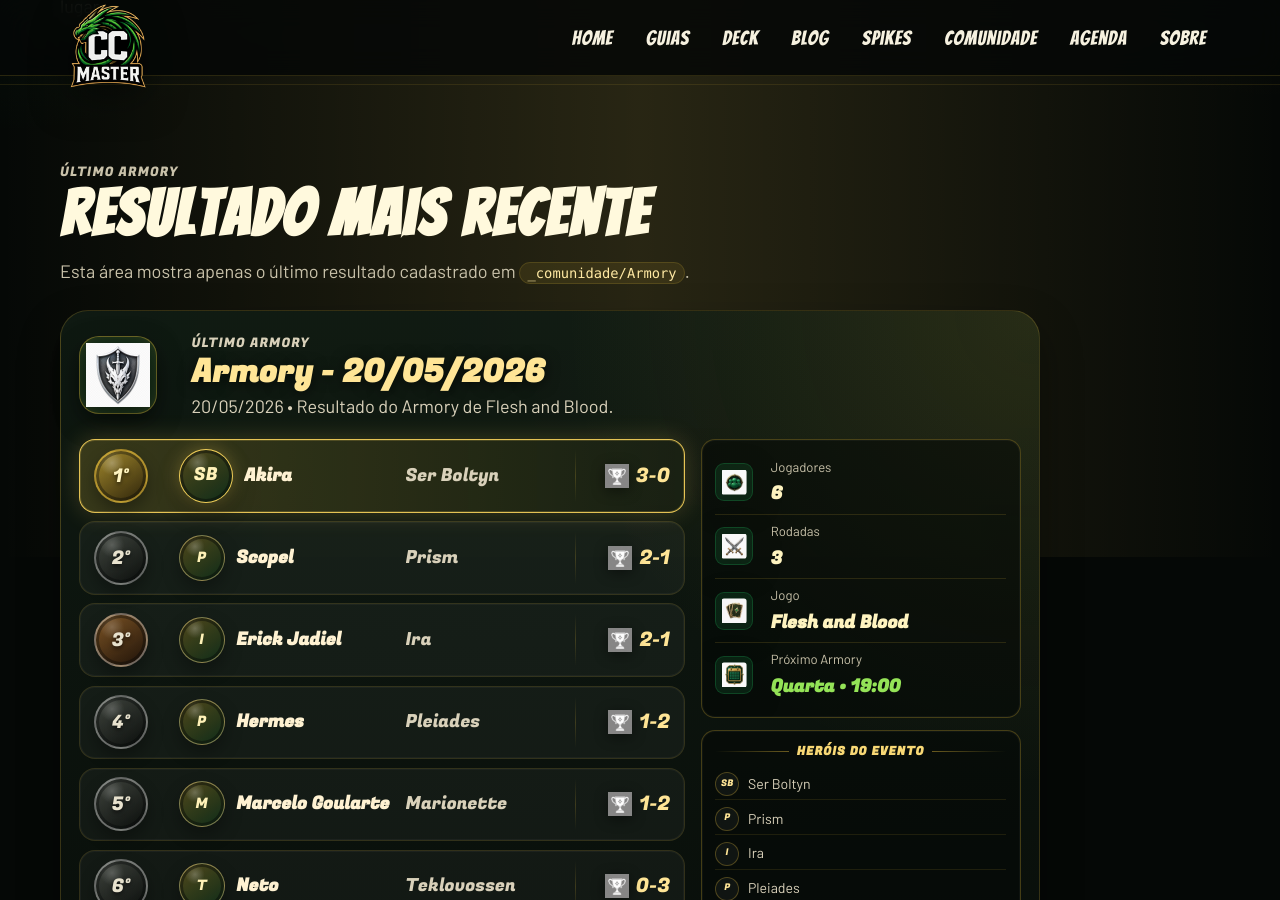
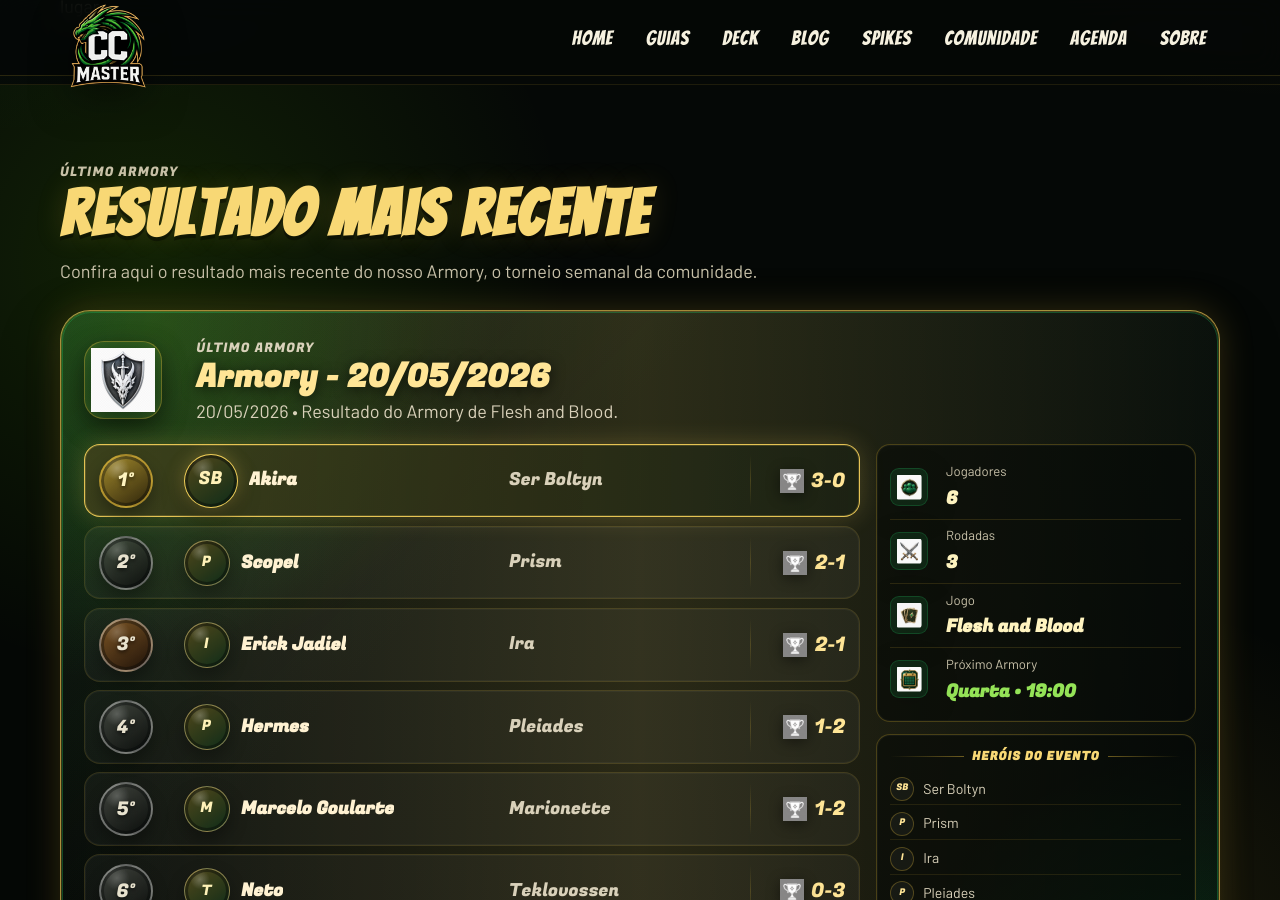
Before and after one commit to Knoha-knotoa/cianortecardmaster, a Jekyll site: the page built from comunidade.html, in a window 1280 px wide and 900 px high, scrolled down 344 px. Built offline with Jekyll 4.4.1, drawn with Linux system fonts in a browser that asks for light colours.

Commit message:
Add files via upload

```diff
--- a/comunidade.html
+++ b/comunidade.html
@@ -37,18 +40,18 @@
 ]
 </script>
 
-<section class="section community-dashboard-section">
+<section class="section community-dashboard-section armory-feature-section">
   <div class="container">
-    <div class="section-title">
+    <div class="section-title armory-feature-title">
       <div>
         <p class="eyebrow">Último Armory</p>
         <h2>Resultado mais recente</h2>
-        <p>Esta área mostra apenas o último resultado cadastrado em <code>_comunidade/Armory</code>.</p>
+        <p>Confira aqui o resultado mais recente do nosso Armory, o torneio semanal da comunidade.</p>
       </div>
     </div>
 
     <div class="community-dashboard-grid community-dashboard-single">
-      <article class="latest-armory-card latest-armory-card-wide" id="latest-armory-card">
+      <article class="latest-armory-card latest-armory-card-wide armory-board" id="latest-armory-card">
         <p class="eyebrow">Último Armory</p>
         <h3>Nenhum resultado cadastrado</h3>
         <p>Crie um Markdown em <code>_comunidade/Armory</code> usando o modelo de resultados para preencher esta área.</p>
@@ -179,7 +182,7 @@
   </div>
 </section>
 
-<section class="section section-alt armory-history-section">
+<section class="section section-alt armory-history-section" id="armory-historico">
   <div class="container">
     <div class="section-title">
       <div>
```
Also changed, not shown: other parts of comunidade.html (+3 -0 lines), RELATORIO-BLOCO-ARMORY-COMUNIDADE-21-05-2026.md (added, +23 -0 lines).
